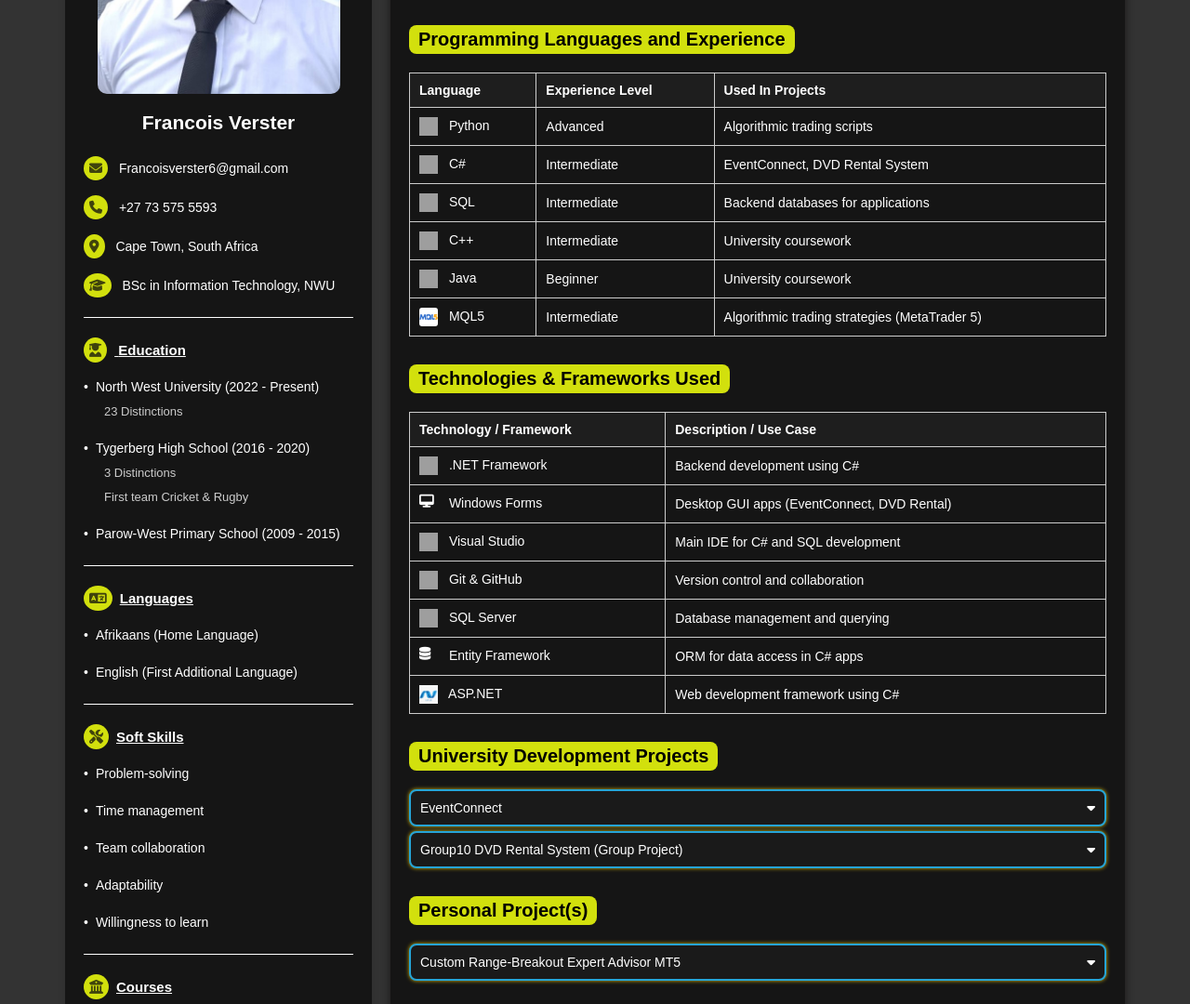
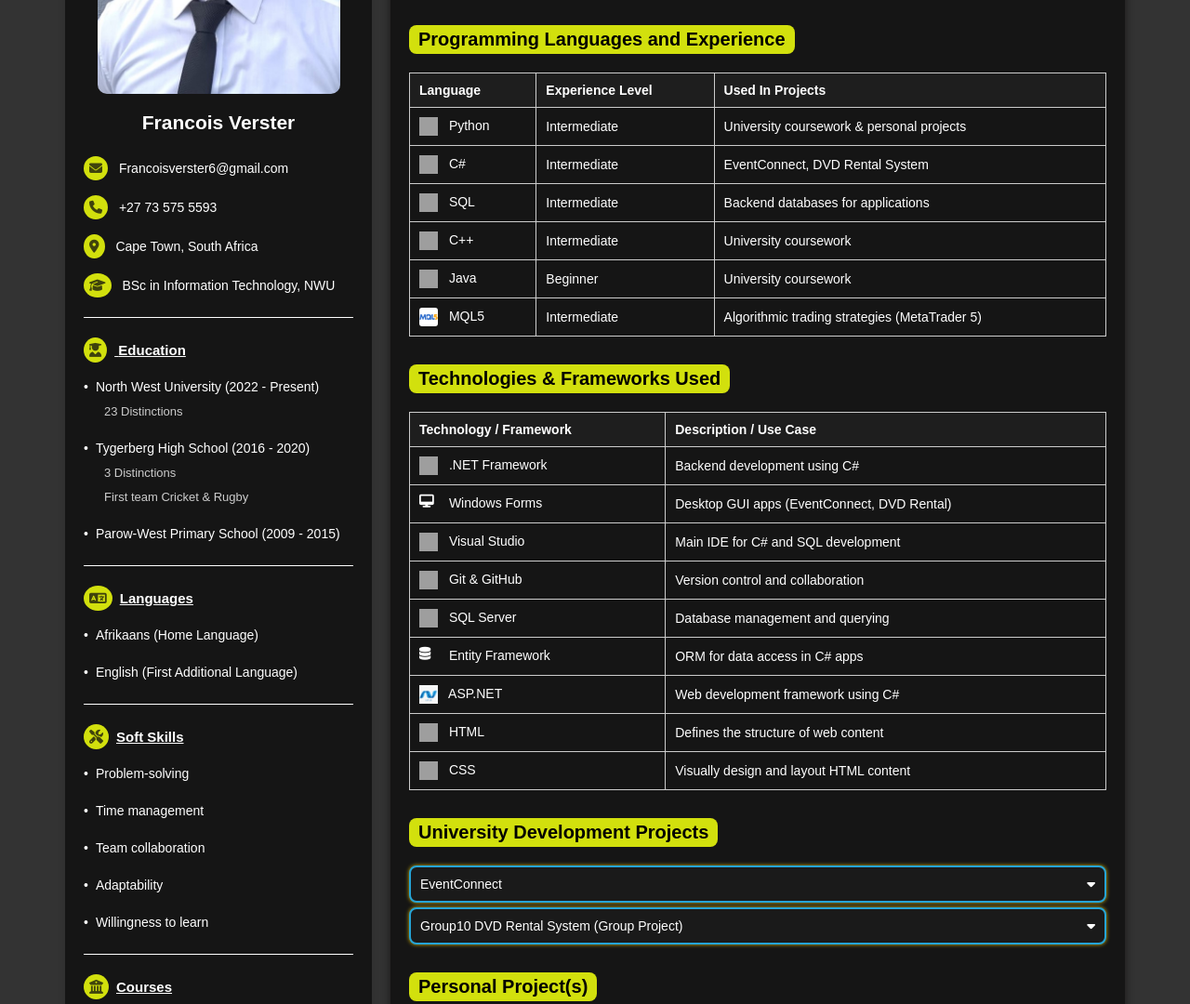
Before and after one commit to FrancoisNWU/FrancoisVerster.github.io, a plain HTML site: page index.html in a window 1280 px wide. Shown: the part 298-1378 px from the top of the page at 93% size. Drawn offline with Linux system fonts and the light colour scheme; grey boxes are pictures that could not be loaded.

Commit message:
Updated some technology info and icons

```diff
--- a/index.html
+++ b/index.html
@@ -447,7 +447,7 @@
             <i class="fab fa-linkedin"></i> My LinkedIn Profile
           </a>
           <a href="assets/cv/FVerster_Curriculum_Vitae.pdf" download class="link-btn cv">
-            <i class="fas fa-file-pdf"></i> Download My CV
+            <i class="fas fa-file-alt"></i> Download My CV
           </a>
         </div>
 
@@ -466,7 +466,8 @@
       building digital solutions ranging from event management apps to database-driven rental systems. Backend
       development suits me perfectly, as I love combining logic, structure, and performance.
       <br /><br />
-      Outside of coding, I enjoy researching the financial markets and developing personal algorithmic trading scripts
+      Outside of coding, I enjoy researching the financial markets and developing personal retail algorithmic trading
+      scripts
       that contribute to my own investment portfolio. I grew up playing sports such as rugby, cricket, and football, and
       I still follow them closely — especially on weekends.
       <br /><br />
@@ -490,8 +491,8 @@
           <tr>
             <td><img src="https://cdn.jsdelivr.net/gh/devicons/devicon/icons/python/python-original.svg" class="icon">
               Python</td>
-            <td>Advanced</td>
-            <td>Algorithmic trading scripts</td>
+            <td>Intermediate</td>
+            <td>University coursework & personal projects</td>
           </tr>
           <tr>
             <td><img src="https://cdn.jsdelivr.net/gh/devicons/devicon/icons/csharp/csharp-original.svg" class="icon">
@@ -570,6 +571,15 @@
           <tr>
             <td><img src="assets/img/ASP_logo.png" class="icon"> ASP.NET</td>
             <td>Web development framework using C#</td>
+          </tr>
+          <tr>
+            <td><img src="https://cdn.jsdelivr.net/gh/devicons/devicon/icons/html5/html5-plain.svg" class="icon"> HTML
+            </td>
+            <td>Defines the structure of web content</td>
+          </tr>
+          <tr>
+            <td><img src="https://cdn.jsdelivr.net/gh/devicons/devicon/icons/css3/css3-plain.svg" class="icon"> CSS</td>
+            <td>Visually design and layout HTML content</td>
           </tr>
         </tbody>
       </table>
```
Also changed, not shown: 1 other file.
